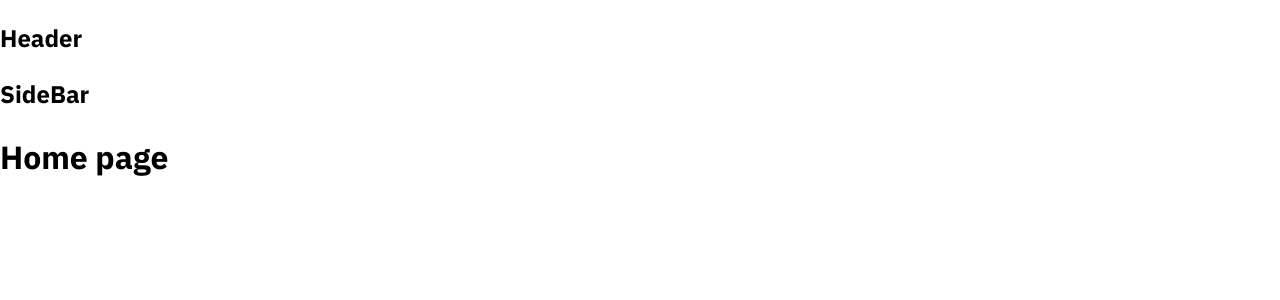
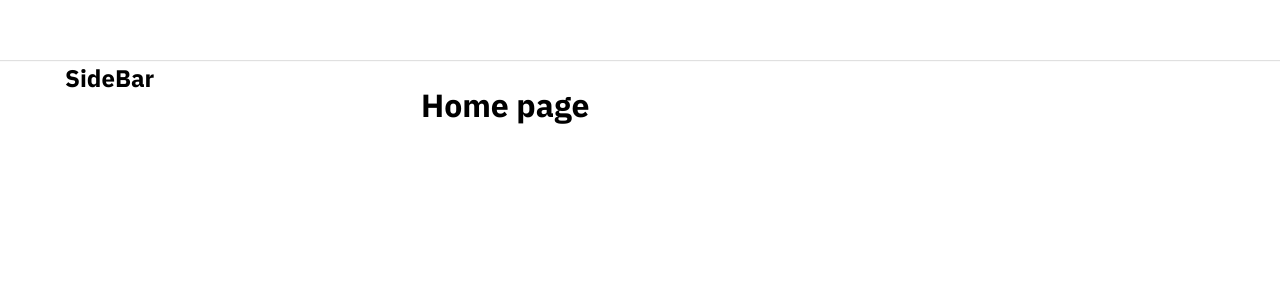
Before and after one commit to VuTruongPhuoc/tiktok-ui, a React (Create React App) app: page / in a window 1280 px wide. Shown: the top 300 px of the page. Built offline with nearby package versions, Linux system fonts and the light colour scheme.

Commit message:
Build default Layout

```diff
--- a/src/components/GlobalStyles/GlobalStyles.scss
+++ b/src/components/GlobalStyles/GlobalStyles.scss
@@ -3,9 +3,15 @@
 
 :root {
     --primary: #fe2c55;
+
+    //Default layout
+    --default-layout-header-height: 60px;
+    --default-layout-width: 1150px;
 }
 
 * {
+    margin: 0;
+    padding: 0;
     box-sizing: border-box;
 }
 
--- /dev/null
+++ b/src/components/Layout/DefaultLayout/DefaultLayout.module.scss
@@ -0,0 +1,14 @@
+.wrapper {
+    display: flex;
+    flex-direction: column;
+    align-items: center;
+}
+
+.container {
+    width: var(--default-layout-width);
+    display: flex;
+}
+
+.content {
+    flex: 1;
+}
--- /dev/null
+++ b/src/components/Layout/DefaultLayout/Sidebar/Sidebar.module.scss
@@ -0,0 +1,3 @@
+.wrapper {
+    width: 356px;
+}
--- a/src/components/Layout/DefaultLayout/Sidebar/index.js
+++ b/src/components/Layout/DefaultLayout/Sidebar/index.js
@@ -1,7 +1,14 @@
+import classNames from 'classnames/bind';
+import styles from './Sidebar.module.scss';
+
+const cx = classNames.bind(styles);
+
 function SideBar() {
     return (
         <>
-            <h2>SideBar</h2>
+            <div className={cx('wrapper')}>
+                <h2>SideBar</h2>
+            </div>
         </>
     );
 }
--- a/src/components/Layout/DefaultLayout/index.js
+++ b/src/components/Layout/DefaultLayout/index.js
@@ -1,14 +1,18 @@
+import classNames from 'classnames/bind';
 import Header from '~/components/Layout/components/Header';
 import SideBar from './Sidebar';
+import styles from './DefaultLayout.module.scss';
+
+const cx = classNames.bind(styles);
 
 function DefaultLayout({ children }) {
     return (
         <>
-            <div>
+            <div className={cx('wrapper')}>
                 <Header />
-                <div className="container">
+                <div className={cx('container')}>
                     <SideBar />
-                    <div className="content"> {children} </div>
+                    <div className={cx('content')}> {children} </div>
                 </div>
             </div>
         </>
--- a/src/components/Layout/HeaderOnly/index.js
+++ b/src/components/Layout/HeaderOnly/index.js
@@ -5,7 +5,9 @@
         <>
             <div>
                 <Header />
-                <div className="content">{children}</div>
+                <div className="container">
+                    <div className="content">{children}</div>
+                </div>
             </div>
         </>
     );
--- /dev/null
+++ b/src/components/Layout/components/Header/Header.module.scss
@@ -0,0 +1,11 @@
+.wrapper {
+    width: 100%;
+    height: var(--default-layout-header-height, 60px);
+    box-shadow: 0px 1px 1px rgb(0 0 0 / 12%);
+    display: flex;
+    justify-content: center;
+}
+.inner {
+    height: 100%;
+    width: var(--default-layout-width);
+}
--- a/src/components/Layout/components/Header/index.js
+++ b/src/components/Layout/components/Header/index.js
@@ -1,7 +1,18 @@
+import classNames from 'classnames/bind';
+import styles from './Header.module.scss';
+
+const cx = classNames.bind(styles);
+
 function Header() {
     return (
         <>
-            <h2>Header</h2>
+            <header className={cx('wrapper')}>
+                <div className={cx('inner')}>
+                    {/* {Logo} */}
+                    {/* {Search} */}
+                </div>
+            </header>
+            {console.log(cx('wrapper'))}
         </>
     );
 }
```
Also changed, not shown: jsconfig.json (+5 -5 lines), package.json (+6 -2 lines), 1 other file (tests, documents, lock files or other folders).
